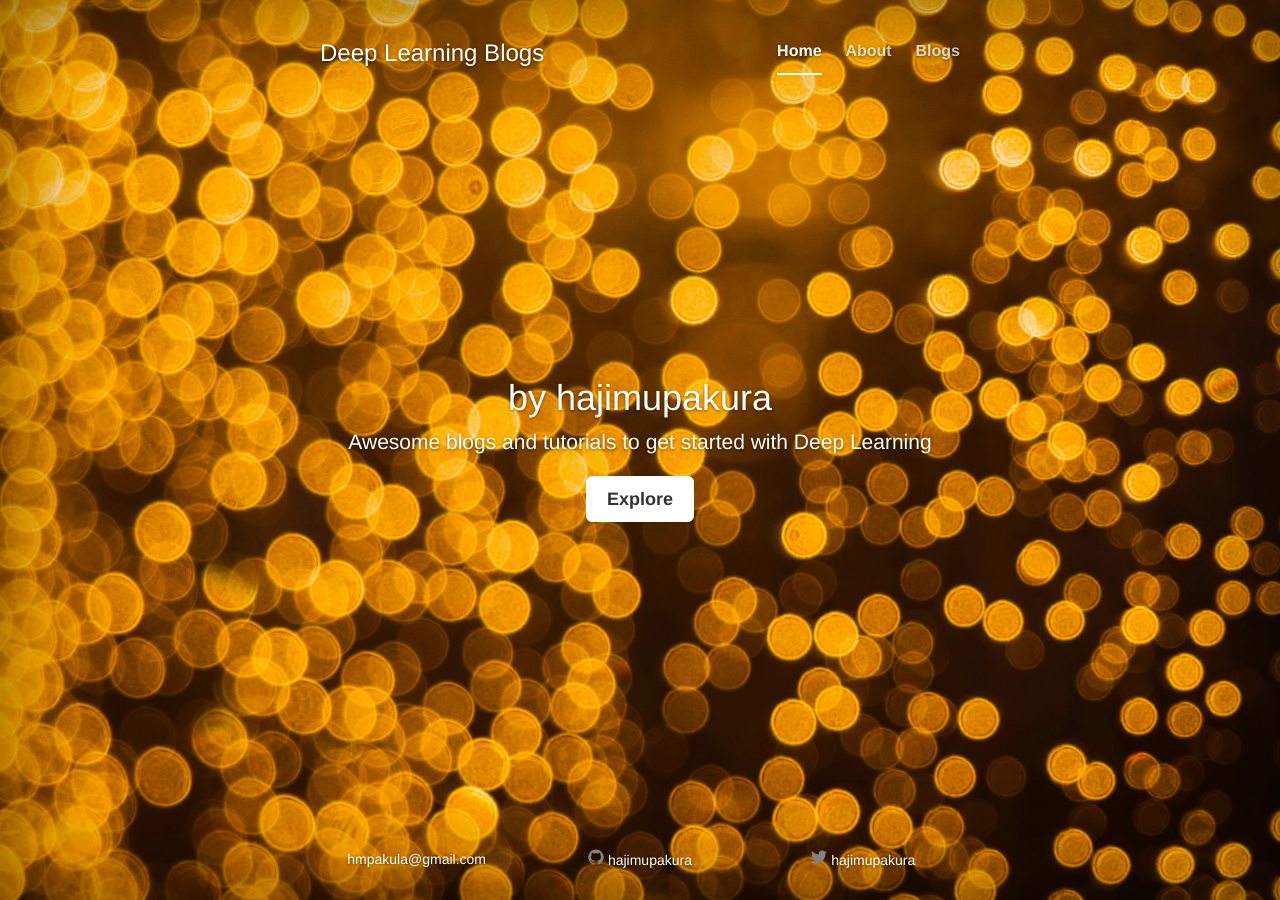
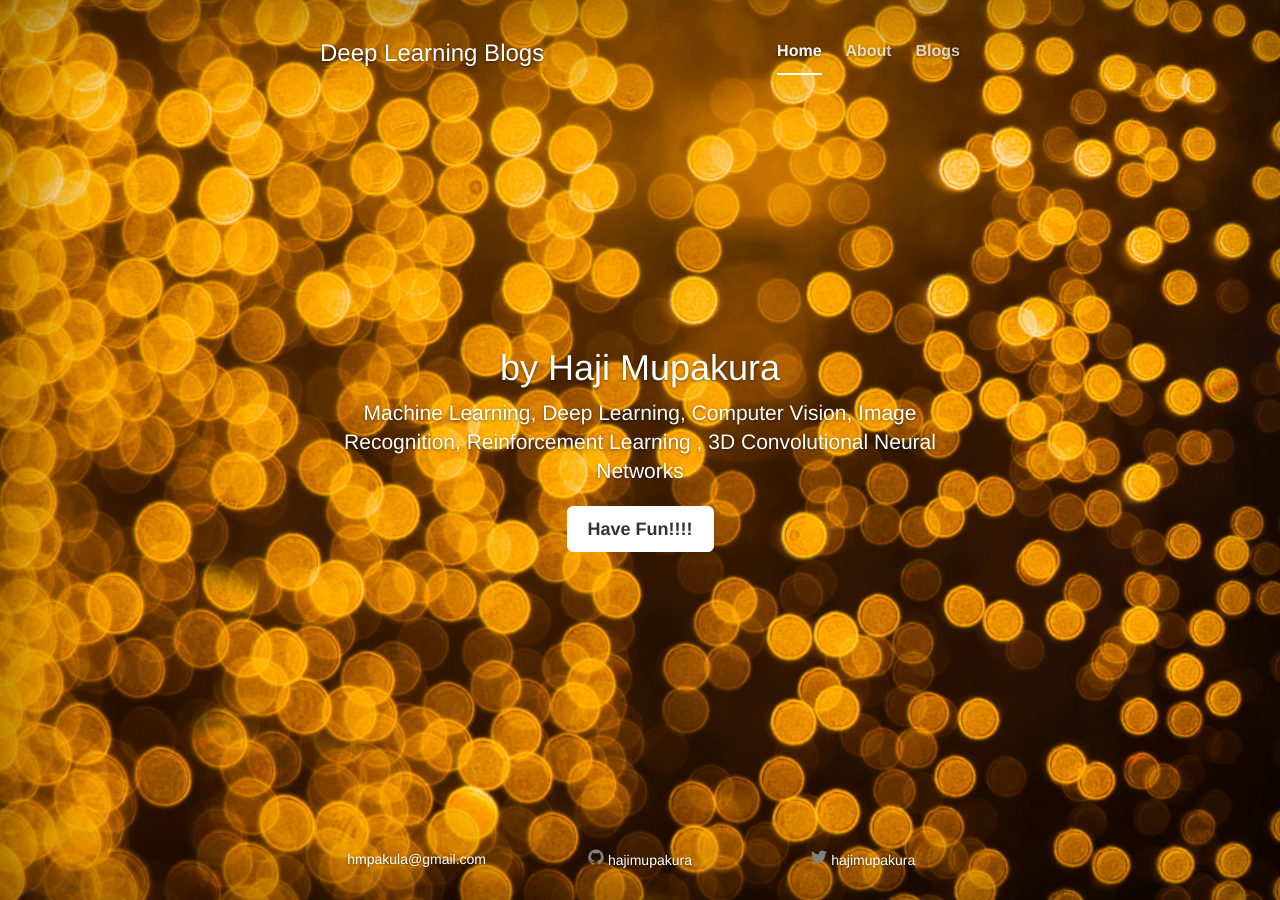
Before and after one commit to hajimupakura/hajimupakura.github.io, a Jekyll site: the page built from index.md, in a window 1280 px wide. Built offline with Jekyll 4.4.1, drawn with Linux system fonts in a browser that asks for light colours; nearby versions of some CDN libraries.

Commit message:
Update index.md

```diff
--- a/index.md
+++ b/index.md
@@ -7,9 +7,9 @@ sitemap:
     lastmod: 2017-05-04 15:50:06 +0530
 ---
 <div class="inner cover">
-  <h1 class="cover-heading">by hajimupakura</h1>
-  <p class="lead">Awesome blogs and tutorials to get started with Deep Learning</p>
+  <h1 class="cover-heading">by Haji Mupakura</h1>
+  <p class="lead">Machine Learning, Deep Learning, Computer Vision, Image Recognition, Reinforcement Learning , 3D Convolutional Neural Networks</p>
   <p class="lead">
-    <a href='{{ "/blogs" | absolute_url }}' class="btn btn-lg btn-default">Explore</a>
+    <a href='{{ "/blogs" | absolute_url }}' class="btn btn-lg btn-default">Have Fun!!!!</a>
   </p>
 </div>
```
